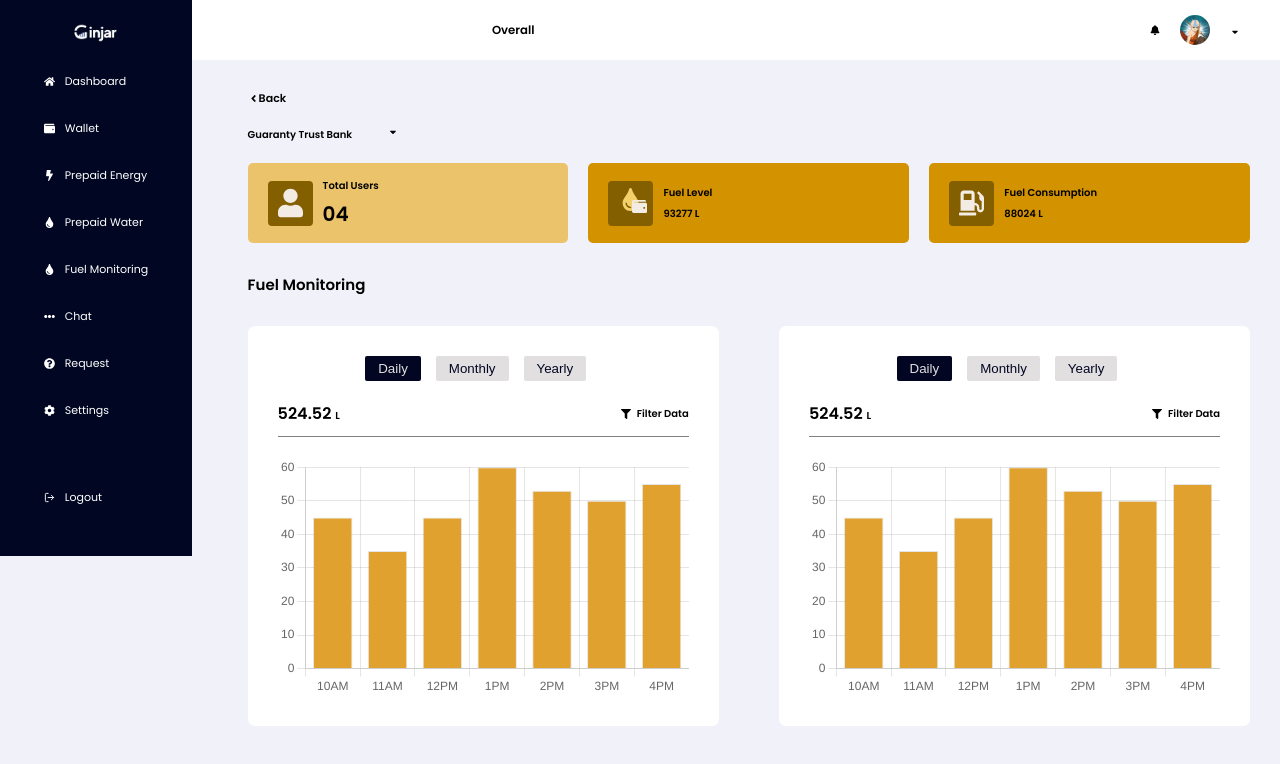
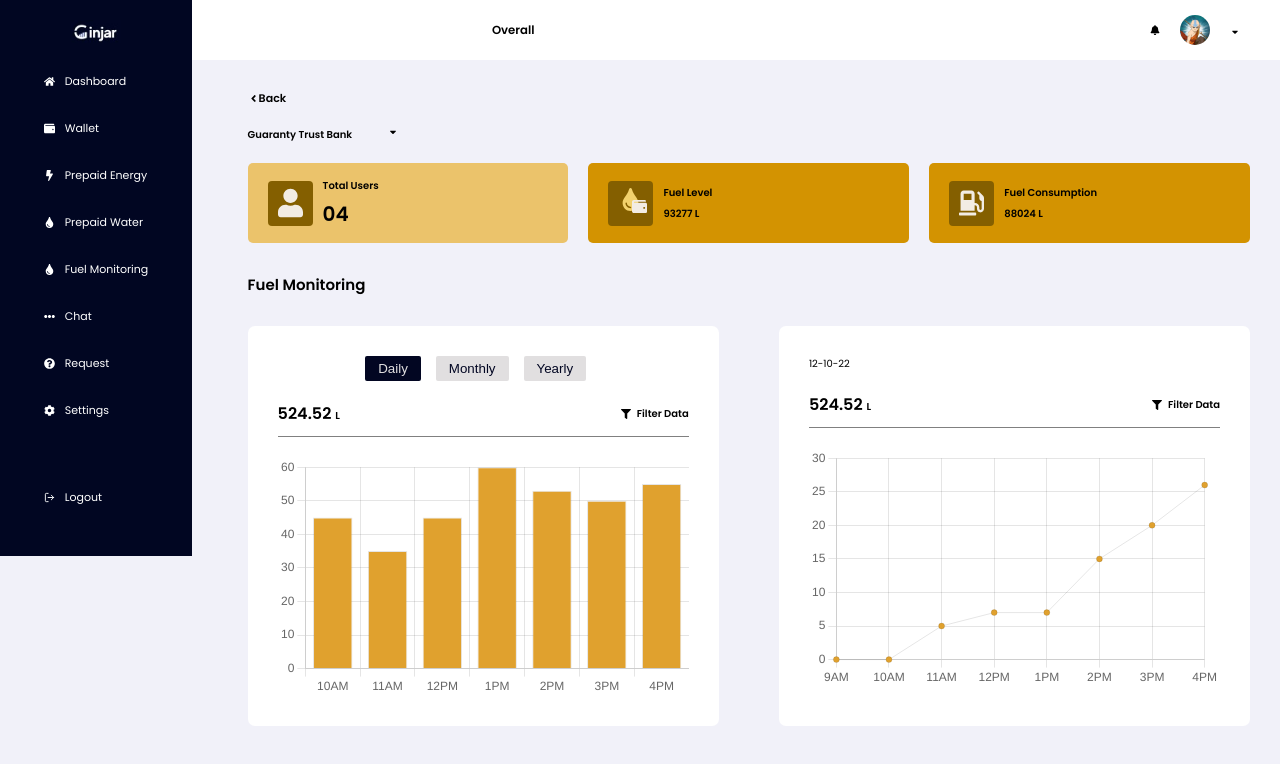
Before and after one commit to Abideen-program/dashboard, a React (Create React App) app: page / in a window 1280 px wide. Shown: the top 764 px of the page. Built offline with nearby package versions, Linux system fonts and the light colour scheme.

Commit message:
created the line graph

```diff
--- a/src/Components/Routes/Fuel/Fuel.jsx
+++ b/src/Components/Routes/Fuel/Fuel.jsx
@@ -1,5 +1,6 @@
+import FuelDescription from "./FuelDescription/FuelDescription";
 import FuelChart from "./FuelChart/FuelChart";
-import FuelDescription from "./FuelDescription/FuelDescription";
+import FuelLine from "./FuelLine/FuelLine";
 import classes from "./Fuel.module.css";
 
 const Fuel = () => {
@@ -12,7 +13,7 @@ const Fuel = () => {
           <FuelChart />
         </div>
         <div className={classes.one}>
-          <FuelChart />
+          <FuelLine />
         </div>
       </div>
     </>
--- /dev/null
+++ b/src/Components/Routes/Fuel/FuelLine/FuelLine.jsx
@@ -0,0 +1,79 @@
+import { FaFilter } from "react-icons/fa";
+import classes from "./FuelLine.module.css";
+import {
+  Chart as ChartJS,
+  LineElement,
+  PointElement,
+  Tooltip,
+  CategoryScale,
+  LinearScale,
+} from "chart.js";
+
+import { Line } from "react-chartjs-2";
+
+ChartJS.register(
+  LineElement,
+  PointElement,
+  Tooltip,
+  CategoryScale,
+  LinearScale
+);
+
+const FuelLine = () => {
+  const labels = ["9AM", "10AM", "11AM", "12PM", "1PM", "2PM", "3PM", "4PM"];
+  const data = {
+    labels,
+    datasets: [
+      {
+        label: "Liters of fuel",
+        data: [0, 0, 5, 7, 7, 15, 20, 26],
+        backgroundColor: [
+          "rgb(224, 161, 46)",
+          "rgb(224, 161, 46)",
+          "rgb(224, 161, 46)",
+          "rgb(224, 161, 46)",
+          "rgb(224, 161, 46)",
+          "rgb(224, 161, 46)",
+          "rgb(224, 161, 46)",
+        ],
+        borderWidth: 1,
+      },
+    ],
+  };
+
+  const options = {
+    maintainAspectRatio: false,
+    scales: {
+      y: {
+        beginAtZero: true,
+      },
+    },
+    legend: {
+      labels: {
+        fontSize: 26,
+      },
+    },
+  };
+
+  return (
+    <div className={classes.container}>
+      <div className={classes.bar}>
+        <div className={classes.time}>
+          <p>12-10-22</p>
+        </div>
+        <div className={classes.label}>
+          <h3>
+            524.52 <span>L</span>
+          </h3>
+          <div className={classes.filter}>
+            <FaFilter />
+            <p>Filter Data</p>
+          </div>
+        </div>
+        <Line data={data} options={options} />
+      </div>
+    </div>
+  );
+};
+
+export default FuelLine;
--- /dev/null
+++ b/src/Components/Routes/Fuel/FuelLine/FuelLine.module.css
@@ -0,0 +1,40 @@
+.container {
+    padding-bottom: 3rem;
+  }
+
+  .bar {
+    height: 40rem;
+    background-color: #fff;
+    padding: 3rem 3rem 13rem;
+    border-radius: 7px;
+  }
+
+  .time p{
+    font-weight: 400;
+  }
+
+  .label {
+      display: flex;
+      align-items: center;
+      justify-content: space-between;
+      margin: 2rem 0;
+      padding-bottom: 1rem;
+      border-bottom: 1px solid grey;
+  }
+
+  .label h3{
+      font-size: 1.6rem;
+  }
+
+  .label h3 span{
+      font-size: 1rem;
+  }
+
+  .filter {
+      display: flex;
+      align-items: center;
+  }
+
+  .filter p{
+      margin-left: 0.6rem;
+  }
```
